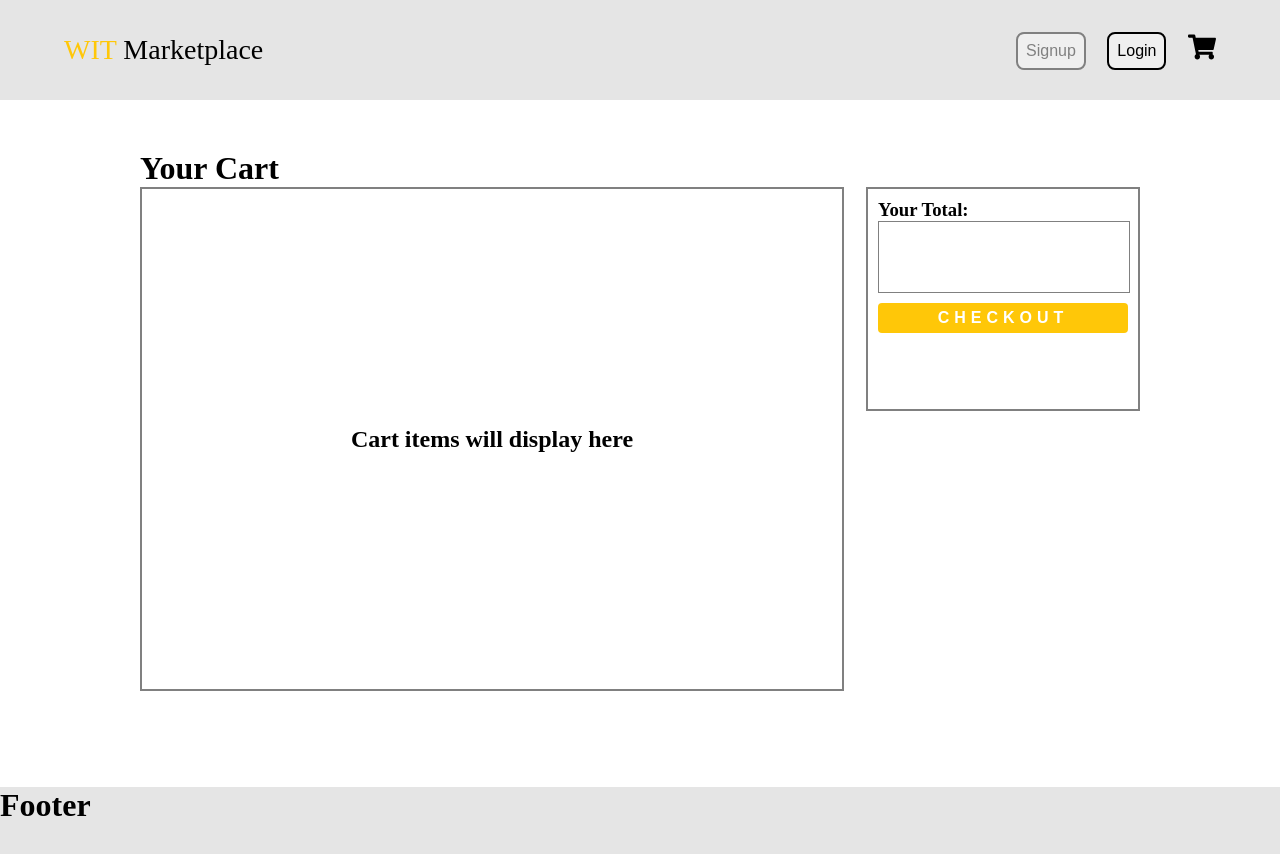
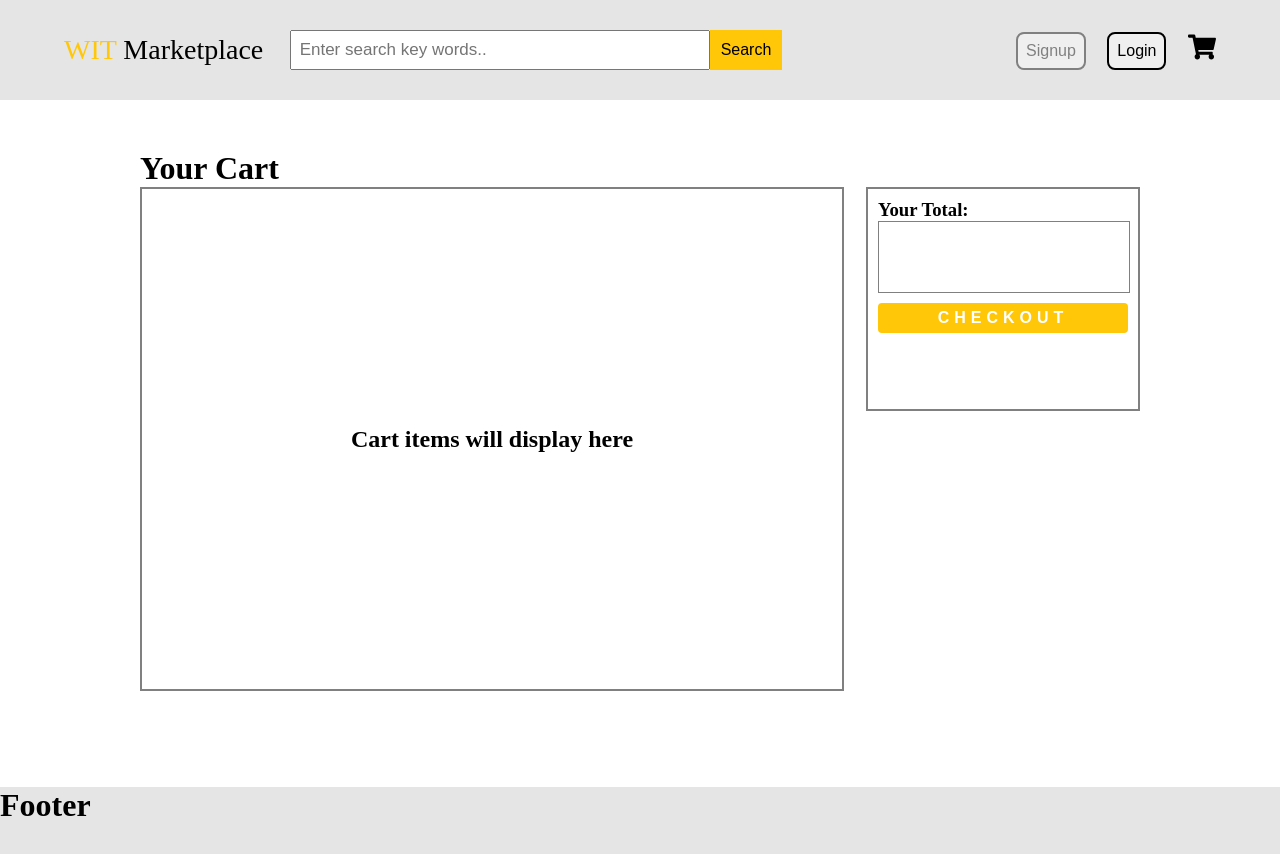
Before and after one commit to Stinny/WIT-Marketplace, a React (Create React App) app in the folder client/: page /cart in a window 1280 px wide. Shown: the top 854 px of the page. Built offline with nearby package versions, Linux system fonts and the light colour scheme.

Commit message:
Added search bar and product show

```diff
--- a/client/src/App.js
+++ b/client/src/App.js
@@ -9,6 +9,7 @@ import Login from './pages/Login';
 import Signup from './pages/Signup';
 import CreateProduct from './pages/CreateProduct';
 import Cart from './pages/Cart';
+import Listing from './pages/Listing'
 
 function App() {
   const [isOpen, setIsOpen] = React.useState(false);
@@ -22,12 +23,13 @@ function App() {
       <Header toggle={toggle} />
       {/* <SideBar isOpen={isOpen} toggle={toggle} /> */}
       <Routes>
-        <Route exact path='/' element={<Home />} />
-        <Route exact path='/item/:itemId' element={<ProductDetail />} />
-        <Route exact path='/addproduct' element={<CreateProduct />} />
-        <Route exact path='/cart' element={<Cart />} />
-        <Route exact path='/login' element={<Login />} />
-        <Route exact path='/signup' element={<Signup />} />
+          <Route exact path='/cart' element={<Cart />} />
+          <Route exact path='/addproduct' element={<CreateProduct />} />
+          <Route exact path='/' element={<Home />} />
+          <Route exact path='/listing' element={<Listing />} />
+          <Route exact path='/login' element={<Login />} />
+          <Route exact path='/item/:itemId' element={<ProductDetail />} />
+          <Route exact path='/signup' element={<Signup />} />
       </Routes>
       <Footer />
     </>
--- a/client/src/components/Header.js
+++ b/client/src/components/Header.js
@@ -10,6 +10,13 @@ const Header = () => {
         <div className='logo-con'>
           <Link to='/' style={{ textDecoration: 'none', color: '#000' }}>
             <span style={{ color: 'rgb(255, 199, 8)' }}>WIT</span> Marketplace
+          </Link>
+        </div>
+
+        <div className='search-area'>
+          <input className='search-bar' type='text'  placeholder='Enter search key words..'/>
+          <Link to='./listing'>
+            <button className='search-button' type='button'>Search</button>
           </Link>
         </div>
 
--- a/client/src/styles/header.css
+++ b/client/src/styles/header.css
@@ -55,3 +55,27 @@
   padding: 8px;
   color: #000;
 }
+
+.search-bar{
+  float: left;
+  padding: 8px;
+  font-size: 17px;
+  width: 400px;
+}
+
+.search-area{
+  display: flex;
+  align-items: center;
+  font-size: 28px;
+  width: 700px;
+}
+
+.search-button{
+  border: none;
+  color: black;
+  padding: 11px 11px;
+  text-align: center;
+  display: inline-block;
+  font-size: 16px;
+  background-color: rgb(255, 199, 8);
+}
```
Also changed, not shown: client/src/styles/listingStyles.css (added, +37 -0 lines).
